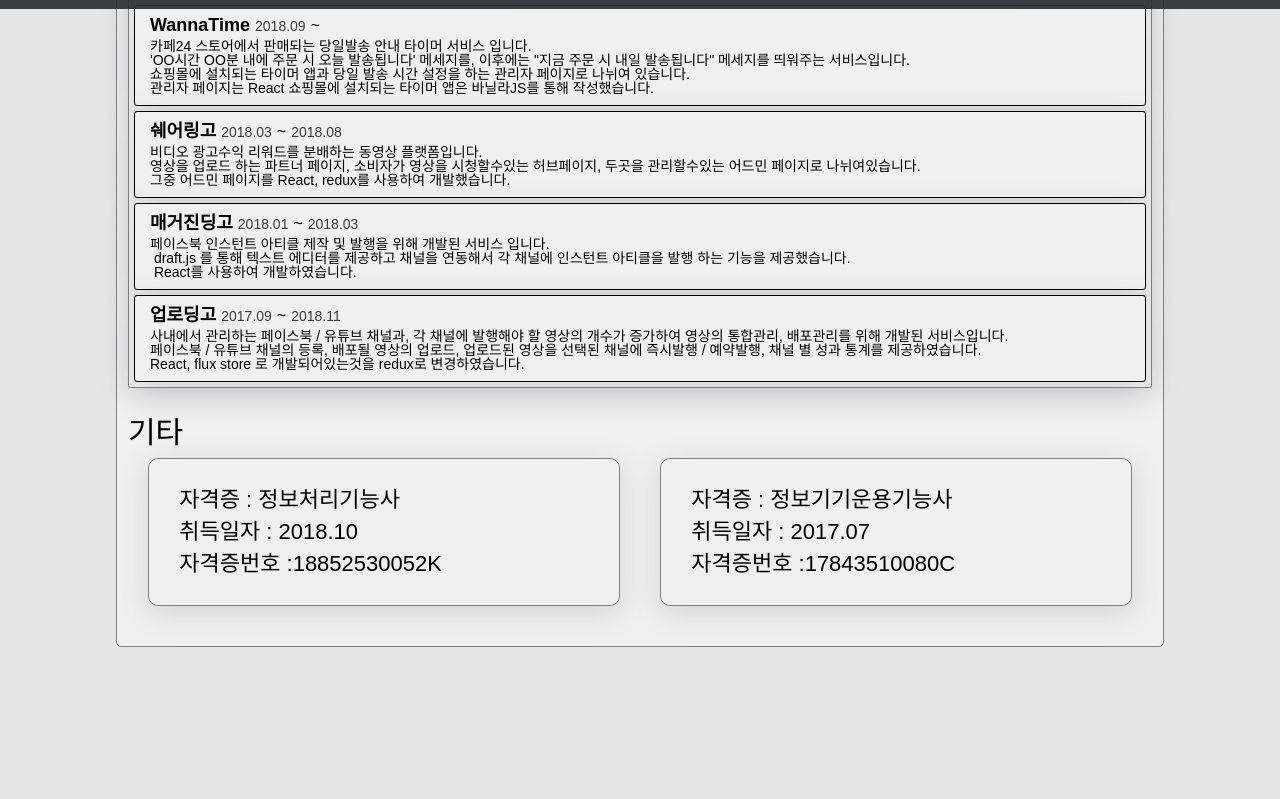
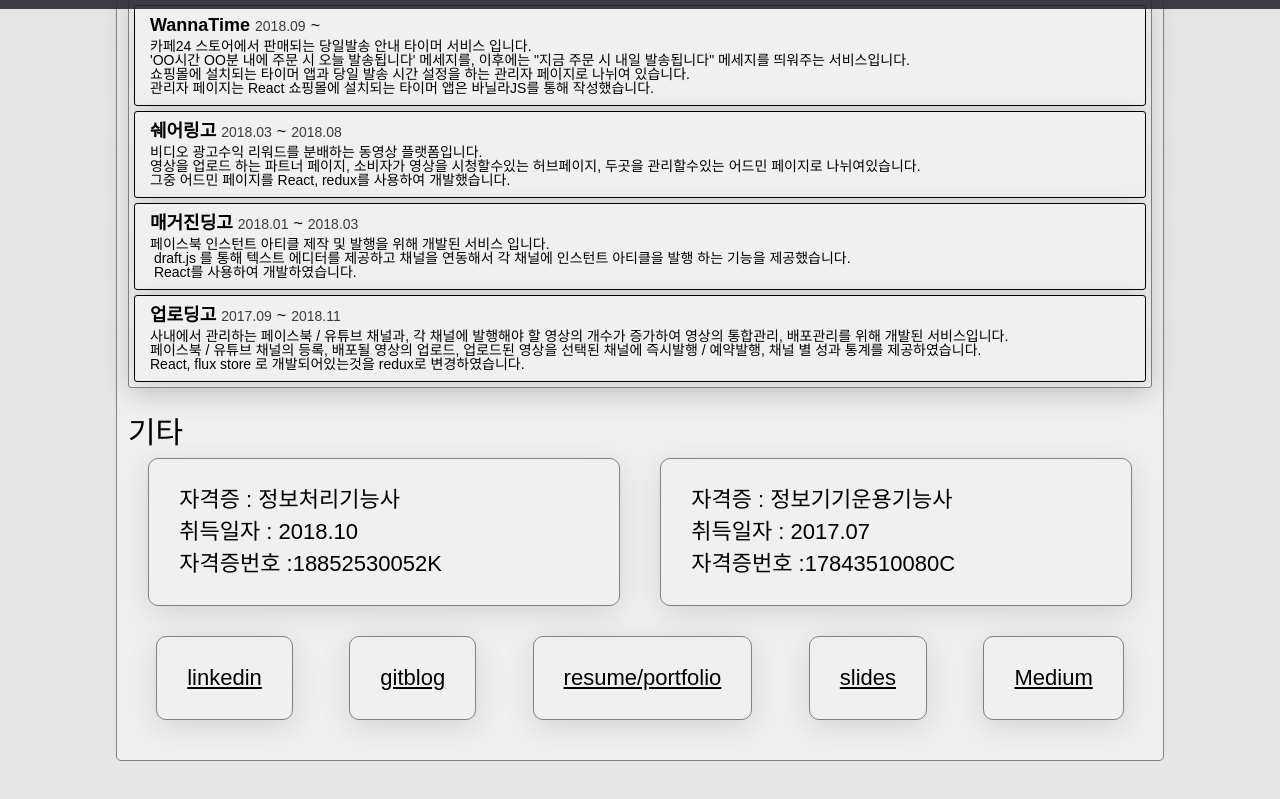
Before and after one commit to gastroad/resume, a React app: page / in a window 1280 px wide. Shown: the part 791-1590 px from the top of the page. Before the commit the page ends 1488 px from the top, so only its background shows below. Built offline with nearby package versions, Linux system fonts and the light colour scheme.

Commit message:
EtCetera 수정

```diff
--- a/src/api/request.ts
+++ b/src/api/request.ts
@@ -8,9 +8,14 @@ const getEtCeteraData = async (): Promise<Certificate[]> => {
         setTimeout(() => { resolve(CertificateData) }, 1000)
     })
 }
+const getLinkListData = async (): Promise<Link[]> => {
+    return new Promise(resolve => {
+        setTimeout(() => { resolve(LinkData) }, 1000)
+    })
+}
 
 
-export { getCarrerData, getEtCeteraData }
+export { getCarrerData, getEtCeteraData, getLinkListData }
 
 
 
@@ -19,6 +24,13 @@ export { getCarrerData, getEtCeteraData }
 const CertificateData: Certificate[] = [
     { name: "정보처리기능사", date: "2018.10", content: "18852530052K" },
     { name: "정보기기운용기능사", date: "2017.07", content: "17843510080C" }
+]
+const LinkData: Link[] = [
+    { name: "linkedin", url: "https://www.linkedin.com/in/gostroad/" },
+    { name: "gitblog", url: "https://gastroad.github.io/" },
+    { name: "resume/portfolio", url: "https://gastroad.github.io/resume/" },
+    { name: "slides", url: "https://slides.com/gostroad" },
+    { name: "Medium", url: "https://medium.com/@gostroad37" },
 ]
 const carrerData: Career[] = [
     {
--- /dev/null
+++ b/src/components/EtCetera/Certification.tsx
@@ -0,0 +1,37 @@
+import { useEffect, useState, Fragment, useId, FC } from "react"
+import { getEtCeteraData } from "src/api/request"
+import CertificationItem from "./CertificationItem"
+
+
+
+const Certification: FC = () => {
+    const [contents, setContents] = useState<Certificate[]>([{
+        name: "", date: "", content: ""
+    }]);
+
+    const [isLoading, setIsLoading] = useState(false)
+
+    const getEtCeteraContents = async () => {
+        setIsLoading(true)
+        const etCeteraData = await getEtCeteraData()
+        setContents(etCeteraData)
+        setIsLoading(false)
+    }
+
+    useEffect(() => {
+        getEtCeteraContents()
+    }, []);
+
+    const key = useId();
+    return (
+        <article style={{ display: "flex", justifyContent: "space-around", alignItems: "center" }}>
+            <>
+                {contents.map((content, index) => {
+                    return <CertificationItem content={content} key={`Certification-${index}`} />
+                })}
+            </>
+        </article>
+    )
+}
+
+export default Certification
--- a/src/components/EtCetera/EtCeteraContent.tsx
+++ b/src/components/EtCetera/CertificationItem.tsx
@@ -6,7 +6,7 @@ interface PropTypes {
     content: Certificate
 }
 
-const EtCeteraContent: FC<PropTypes> = ({ content }) => {
+const Certification: FC<PropTypes> = ({ content }) => {
     const key = useId();
     return (
         <div key={key} style={{
@@ -25,4 +25,4 @@ const EtCeteraContent: FC<PropTypes> = ({ content }) => {
     )
 }
 
-export default EtCeteraContent
+export default Certification
--- a/src/components/EtCetera/EtCetera.tsx
+++ b/src/components/EtCetera/EtCetera.tsx
@@ -1,39 +1,71 @@
 
 import { useEffect, useState, FC } from "react"
-
-import { getEtCeteraData } from "src/api/request"
-import EtCeteraContent from "./EtCeteraContent"
-import LoadingSpinner from "components/LoadingSpinner/LoadingSpinner"
+import Certification from "./Certification"
+import Link from "./Link"
 
 
 const EtCetera: FC = () => {
-    const [contents, setContents] = useState<Certificate[]>([{
-        name: "", date: "", content: ""
-    }]);
-    const [isLoading, setIsLoading] = useState(false)
-
-    const getEtCeteraContents = async () => {
-        setIsLoading(true)
-        const etCeteraData = await getEtCeteraData()
-        setContents(etCeteraData)
-        setIsLoading(false)
-    }
-
-    useEffect(() => {
-        getEtCeteraContents()
-    }, []);
-
     return (
         <>
             <h2 className="h2">
                 기타
             </h2>
-            <article style={{ display: "flex", justifyContent: "space-around", alignItems: "center" }}>
-                {contents.map((content, index) => {
-                    return <EtCeteraContent content={content} key={`EtCeteraContent-${index}`} />
-                })}
-            </article>
-            {isLoading && <LoadingSpinner />}
+            <Certification />
+            <Link />
+            {/* <article>
+                <>
+                    <div style={{
+                        borderRadius: "10px",
+                        border: "0.8px solid gray",
+                        display: "inline-block",
+                        boxShadow: "rgb(100 100 111 / 20%) 0px 7px 29px 0px",
+                        backgroundColor: "rgb(240 240 240)",
+                        padding: "30px"
+                    }}>
+                        linkedin
+                    </div>
+                    <div style={{
+                        borderRadius: "10px",
+                        border: "0.8px solid gray",
+                        display: "inline-block",
+                        boxShadow: "rgb(100 100 111 / 20%) 0px 7px 29px 0px",
+                        backgroundColor: "rgb(240 240 240)",
+                        padding: "30px"
+                    }}>
+                        gitblog
+                    </div>
+                    <div style={{
+                        borderRadius: "10px",
+                        border: "0.8px solid gray",
+                        display: "inline-block",
+                        boxShadow: "rgb(100 100 111 / 20%) 0px 7px 29px 0px",
+                        backgroundColor: "rgb(240 240 240)",
+                        padding: "30px"
+                    }}>
+                        resume/portfolio
+                    </div>
+                    <div style={{
+                        borderRadius: "10px",
+                        border: "0.8px solid gray",
+                        display: "inline-block",
+                        boxShadow: "rgb(100 100 111 / 20%) 0px 7px 29px 0px",
+                        backgroundColor: "rgb(240 240 240)",
+                        padding: "30px"
+                    }}>
+                        slides
+                    </div>
+                    <div style={{
+                        borderRadius: "10px",
+                        border: "0.8px solid gray",
+                        display: "inline-block",
+                        boxShadow: "rgb(100 100 111 / 20%) 0px 7px 29px 0px",
+                        backgroundColor: "rgb(240 240 240)",
+                        padding: "30px"
+                    }}>
+                        Medium
+                    </div>
+                </>
+            </article> */}
         </>
     )
 }
--- /dev/null
+++ b/src/components/EtCetera/Link.tsx
@@ -0,0 +1,36 @@
+import { useEffect, useState, Fragment, useId, FC } from "react"
+import { getLinkListData } from "src/api/request"
+import LinkItem from "./LinkItem"
+
+
+
+const Certification: FC = () => {
+    const [contents, setContents] = useState<Link[]>([{
+        name: "", url: ""
+    }]);
+    const key = useId();
+
+    const [isLoading, setIsLoading] = useState(false)
+
+    const getLinkContents = async () => {
+        setIsLoading(true)
+        const LinkData = await getLinkListData()
+        setContents(LinkData)
+        setIsLoading(false)
+    }
+
+    useEffect(() => {
+        getLinkContents()
+    }, []);
+
+
+    return (
+        <article style={{ display: "flex", justifyContent: "space-around", alignItems: "center" }}>
+            {contents.map((content) => {
+                return <LinkItem content={content} key={key} />
+            })}
+        </article>
+    )
+}
+
+export default Certification
--- /dev/null
+++ b/src/components/EtCetera/LinkItem.tsx
@@ -0,0 +1,30 @@
+
+
+import { useEffect, useState, Fragment, useId, FC } from "react"
+
+interface PropTypes {
+    content: Link
+}
+
+const Certification: FC<PropTypes> = ({ content }) => {
+    const key = useId();
+    return (
+        <div key={key} style={{
+            borderRadius: "10px",
+            border: "0.8px solid gray",
+            display: "inline-block",
+            boxShadow: "rgb(100 100 111 / 20%) 0px 7px 29px 0px",
+            backgroundColor: "rgb(240 240 240)",
+            padding: "30px",
+            cursor: "pointer",
+            textDecoration: "underline"
+
+        }} onClick={() => {
+            window.open(content.url)
+        }}>
+            <h3 className="h3">{content.name}</h3>
+        </div>
+    )
+}
+
+export default Certification
--- a/src/types/types.d.ts
+++ b/src/types/types.d.ts
@@ -8,3 +8,6 @@ declare interface Career {
 declare interface Certificate {
     name: string, date: string, content: string
 }
+declare interface Link {
+    name: stirng, url: string
+}
```
